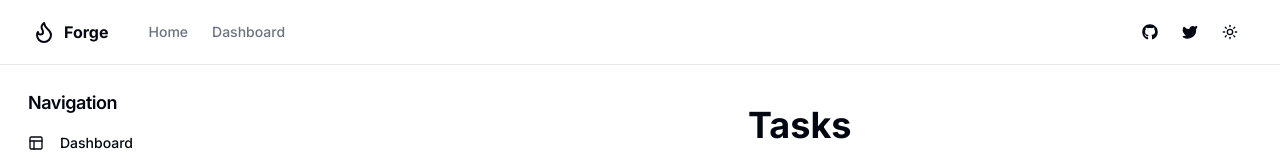
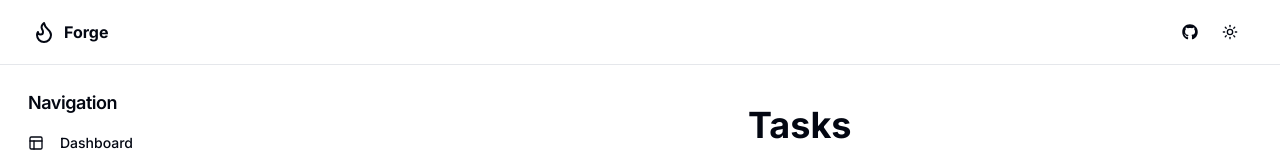
Before and after one commit to Kimdev-254/Forge, a Next.js app: page /tasks.tsx in a window 1280 px wide. Shown: the top 160 px of the page. Built offline with nearby package versions, Linux system fonts and the light colour scheme.

Commit message:
site-header update

```diff
--- a/src/components/site-header.tsx
+++ b/src/components/site-header.tsx
@@ -3,14 +3,18 @@ import Link from "next/link"
 import { siteConfig } from "@/config/site"
 import { buttonVariants } from "@/components/ui/button"
 import { Icons } from "@/components/icons"
-import { MainNav } from "@/components/main-nav"
 import { ThemeToggle } from "@/components/theme-toggle"
 
 export function SiteHeader() {
   return (
     <header className="sticky top-0 z-40 w-full border-b bg-background">
       <div className="container flex h-16 items-center space-x-4 sm:justify-between sm:space-x-0">
-        <MainNav items={siteConfig.mainNav} />
+        <div className="flex items-center space-x-4">
+          <Link href="/" className="flex items-center space-x-2">
+            <Icons.logo className="h-6 w-6" />
+            <span className="inline-block font-bold">{siteConfig.name}</span>
+          </Link>
+        </div>
         <div className="flex flex-1 items-center justify-end space-x-4">
           <nav className="flex items-center space-x-1">
             <Link
@@ -28,21 +32,6 @@ export function SiteHeader() {
                 <span className="sr-only">GitHub</span>
               </div>
             </Link>
-            <Link
-              href={siteConfig.links.twitter}
-              target="_blank"
-              rel="noreferrer"
-            >
-              <div
-                className={buttonVariants({
-                  size: "icon",
-                  variant: "ghost",
-                })}
-              >
-                <Icons.twitter className="h-5 w-5 fill-current" />
-                <span className="sr-only">Twitter</span>
-              </div>
-            </Link>
             <ThemeToggle />
           </nav>
         </div>
```
